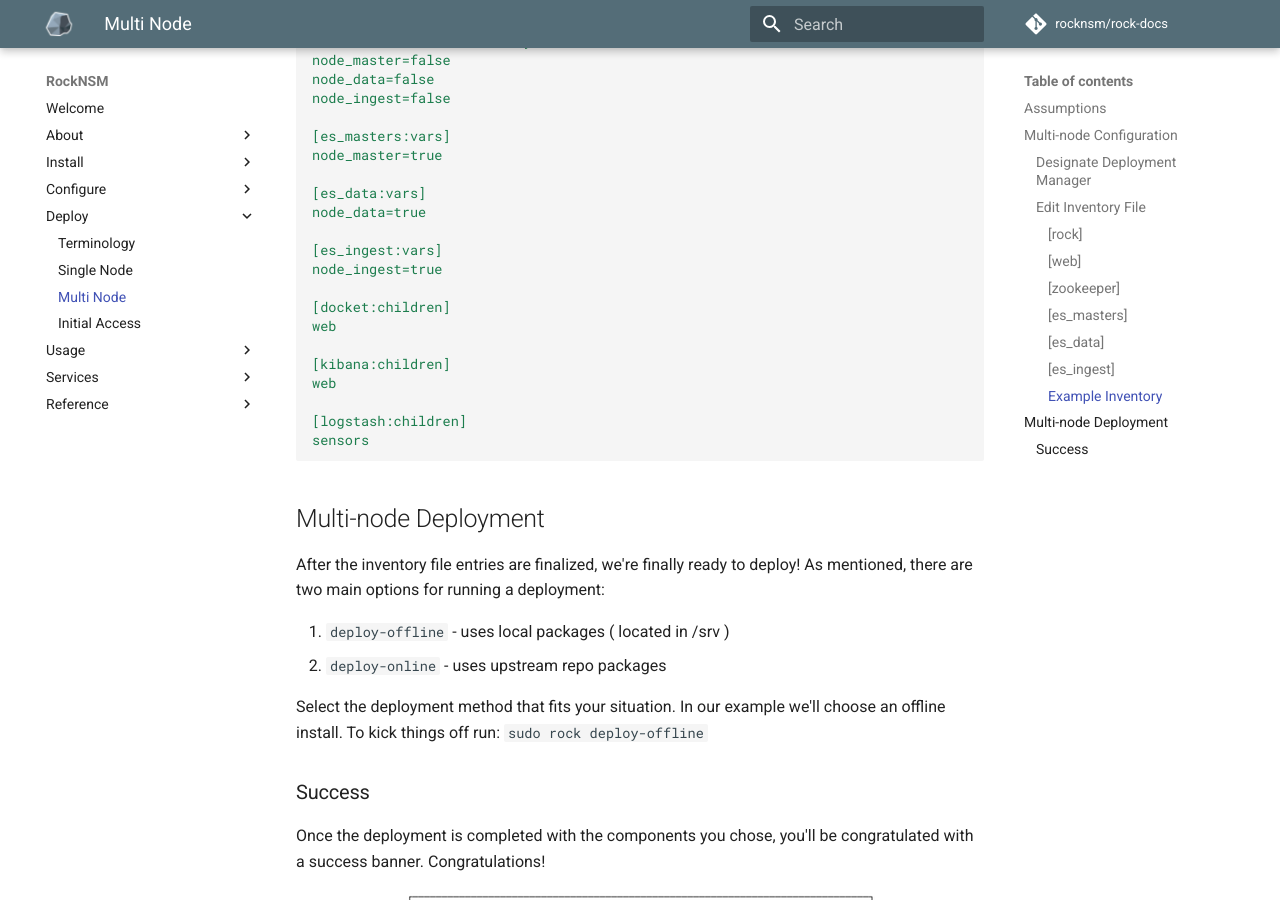
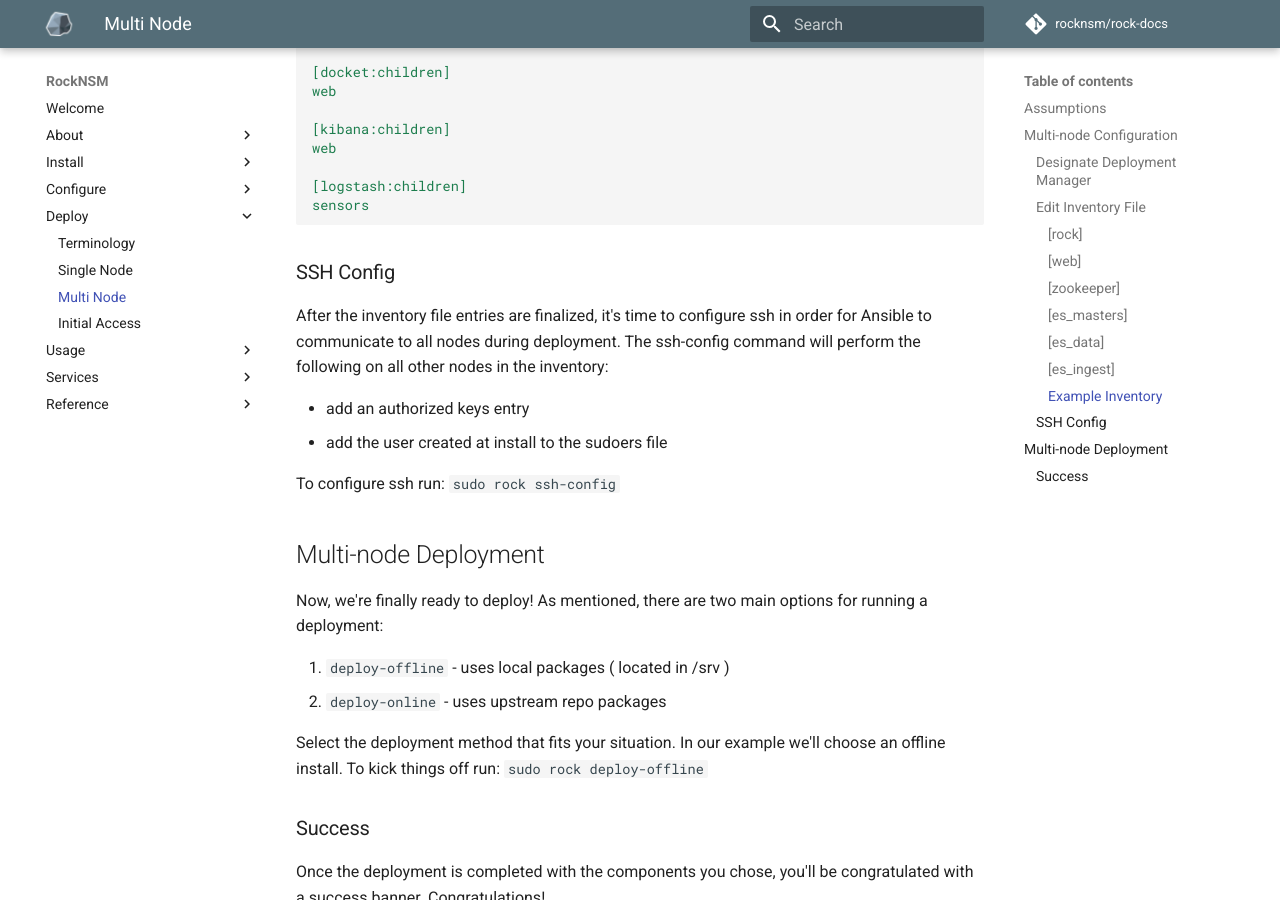
Before and after one commit to rocknsm/rock-docs, an MkDocs documentation site: the page built from docs/deploy/multi-node.md, in a window 1280 px wide and 900 px high, scrolled down 4403 px. Built offline with MkDocs 1.6.1 and Material for MkDocs 9.7.7, drawn with Linux system fonts in a browser that asks for light colours; comment, search, counter and statistics services are not loaded; some of the changed text lies outside the part shown.

Commit message:
add ssh-config section

````diff
--- a/docs/deploy/multi-node.md
+++ b/docs/deploy/multi-node.md
@@ -29,7 +13,7 @@ ROCK nodes using the [latest ISO](https://mirror.rocknsm.io/isos/stable/).
     * `rock01.rock.lan - 172.16.1.23X`
     * `rock02.rock.lan - 172.16.1.23X`
     * `rock03.rock.lan - 172.16.1.23X`
-1. `admin` account created at install
+1. `admin` account created at install (same username for all nodes)
 
 
 ## Multi-node Configuration
@@ -247,10 +231,22 @@ sensors
 ```
 
 
+### SSH Config
+
+After the inventory file entries are finalized, it's time to configure ssh in
+order for Ansible to communicate to all nodes during deployment. The ssh-config
+command will perform the following on all other nodes in the inventory:
+
+* add an authorized keys entry
+* add the user created at install to the sudoers file
+
+To configure ssh run: `sudo rock ssh-config`
+
+
 ## Multi-node Deployment
 
-After the inventory file entries are finalized, we're finally ready to deploy!
-As mentioned, there are two main options for running a deployment:
+Now, we're finally ready to deploy! As mentioned, there are two main options
+for running a deployment:
 
 1. `deploy-offline` - uses local packages ( located in /srv )
 1. `deploy-online` - uses upstream repo packages
@@ -267,46 +263,3 @@ congratulated with a success banner. Congratulations!
 <p align="center">
 <img src="../../img/install_banner.png">
 </p>
-
-
-
-
-
-<!-- ### Step
-
-do this
-
-<p align="center">
-<img src="docs/img/#.png">
-</p>
-<br>
-
-
-### Step
-
-do this
-
-<p align="center">
-<img src="docs/img/#.png">
-</p>
-<br>
-
-
-### Step
-
-do this
-
-<p align="center">
-<img src="docs/img/#.png">
-</p>
-<br>
-
-
-### Step
-
-do this
-
-<p align="center">
-<img src="docs/img/#.png">
-</p>
-<br> -->
````
Also changed, not shown: other parts of docs/deploy/multi-node.md (+0 -16 lines).
